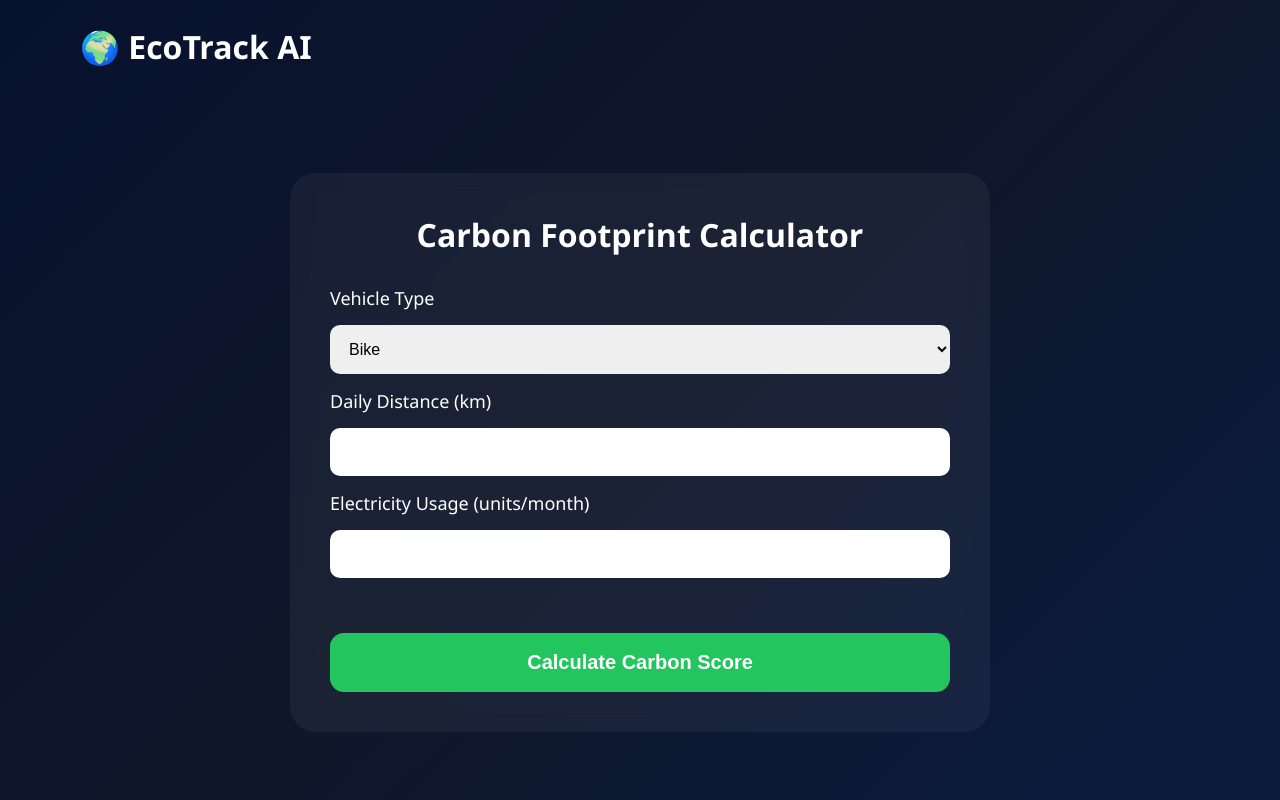
After one commit to stutij586/ECO_TRACK_AI, a Flask app: page /calculator in a window 1280 px wide. The commit adds this page. Run offline with Flask 3, Linux system fonts and the light colour scheme.

Commit message:
Added carbon footprint calculator.

```diff
--- a/app.py
+++ b/app.py
@@ -1,4 +1,4 @@
-from flask import Flask, render_template
+from flask import Flask, render_template, request
 
 app = Flask(__name__)
 
@@ -6,5 +6,44 @@ app = Flask(__name__)
 def home():
     return render_template("home.html")
 
+@app.route('/calculator', methods=['GET', 'POST'])
+def calculator():
+
+    score = None
+    level = None
+
+    if request.method == 'POST':
+
+        vehicle = request.form['vehicle']
+        distance = float(request.form['distance'])
+        electricity = float(request.form['electricity'])
+
+        vehicle_factor = {
+            "Bike": 0.1,
+            "Car": 0.25,
+            "Bus": 0.05,
+            "Train": 0.03
+        }
+
+        score = (
+            distance * vehicle_factor[vehicle]
+            + electricity * 0.2
+        )
+
+        if score < 50:
+            level = "Green 🌱"
+
+        elif score < 100:
+            level = "Moderate 🌿"
+
+        else:
+            level = "High 🔥"
+
+    return render_template(
+        "calculator.html",
+        score=score,
+        level=level
+    )
+
 if __name__ == '__main__':
     app.run(debug=True)
--- a/static/style.css
+++ b/static/style.css
@@ -152,3 +152,70 @@ button:hover{
     }
 
 }
+
+.calculator-container{
+
+    max-width:700px;
+
+    margin:80px auto;
+
+    background:rgba(255,255,255,0.05);
+
+    padding:40px;
+
+    border-radius:25px;
+
+    backdrop-filter:blur(10px);
+}
+
+.calculator-container h1{
+
+    text-align:center;
+
+    margin-bottom:30px;
+}
+
+form{
+
+    display:flex;
+
+    flex-direction:column;
+
+    gap:15px;
+}
+
+input,
+select{
+
+    padding:15px;
+
+    border:none;
+
+    border-radius:10px;
+
+    font-size:16px;
+}
+
+label{
+
+    font-size:18px;
+}
+
+.result-box{
+
+    margin-top:30px;
+
+    background:rgba(34,197,94,0.15);
+
+    border:1px solid #22c55e;
+
+    border-radius:20px;
+
+    padding:25px;
+
+    text-align:center;
+}
+
+.result-box h2{
+    margin-bottom:10px;
+}
--- /dev/null
+++ b/templates/calculator.html
@@ -0,0 +1,58 @@
+<!DOCTYPE html>
+<html>
+<head>
+    <title>Carbon Calculator</title>
+    <link rel="stylesheet" href="{{ url_for('static', filename='style.css') }}">
+</head>
+
+<body>
+
+<nav>
+    <h2>🌍 EcoTrack AI</h2>
+</nav>
+
+<div class="calculator-container">
+
+    <h1>Carbon Footprint Calculator</h1>
+
+    <form method="POST">
+
+        <label>Vehicle Type</label>
+
+        <select name="vehicle">
+            <option>Bike</option>
+            <option>Car</option>
+            <option>Bus</option>
+            <option>Train</option>
+        </select>
+
+        <label>Daily Distance (km)</label>
+
+        <input type="number" name="distance" required>
+
+        <label>Electricity Usage (units/month)</label>
+
+        <input type="number" name="electricity" required>
+
+        <button type="submit">
+            Calculate Carbon Score
+        </button>
+
+    </form>
+
+</div>
+
+</body>
+</html>
+
+{% if score %}
+
+<div class="result-box">
+
+    <h2>Your Carbon Score: {{ score|round(2) }}</h2>
+
+    <h3>Eco Level: {{ level }}</h3>
+
+</div>
+
+{% endif %}
--- a/templates/home.html
+++ b/templates/home.html
@@ -31,7 +31,9 @@
         and receive AI-powered sustainability insights.
     </p>
 
-    <button>Get Started</button>
+    <a href="/calculator">
+        <button>Get Started</button>
+    </a>
 
 </section>
 
```
